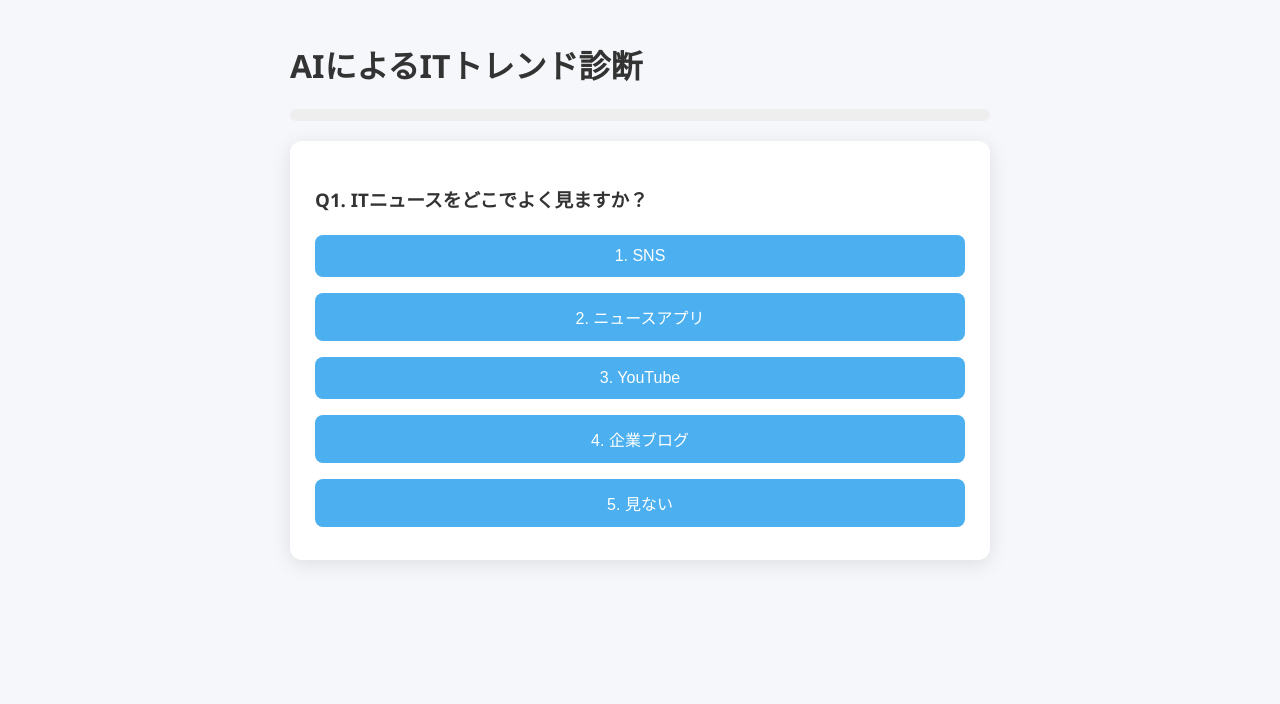
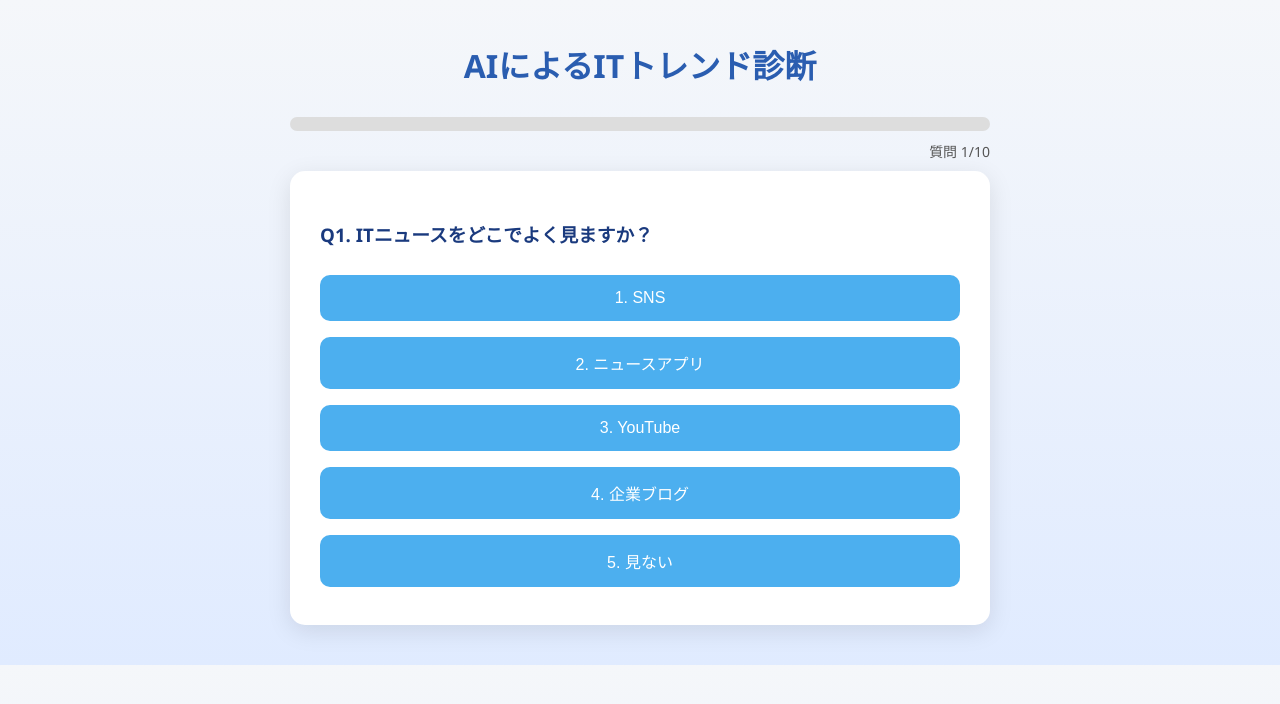
Before and after one commit to xinanteng065-ship-it/IT-AI, a plain HTML site: page index.html in a window 1280 px wide. Drawn offline with Linux system fonts and the light colour scheme.

Commit message:
Add files via upload

```diff
--- a/index.html
+++ b/index.html
@@ -5,20 +5,31 @@
 <meta name="viewport" content="width=device-width, initial-scale=1.0">
 <title>ITトレンド診断</title>
 <style>
+/* 全体 */
 body {
   font-family: 'Segoe UI', sans-serif;
-  background: #f5f7fa;
+  background: linear-gradient(to bottom, #f5f7fa, #e0ebff);
   color: #333;
   padding: 20px;
   max-width: 700px;
   margin: auto;
 }
+
+/* タイトル */
+h1 {
+  text-align: center;
+  color: #2a5db0;
+  margin-bottom: 30px;
+}
+
+/* 進捗バー */
 #progress-container {
   width: 100%;
-  background: #eee;
+  background: #ddd;
   border-radius: 8px;
-  margin-bottom: 20px;
-  height: 12px;
+  margin-bottom: 10px;
+  height: 14px;
+  overflow: hidden;
 }
 #progress-bar {
   height: 100%;
@@ -27,19 +38,40 @@ body {
   border-radius: 8px;
   transition: width 0.3s;
 }
-.quiz-card {
+
+/* 質問番号表示 */
+#question-number {
+  text-align: right;
+  font-size: 14px;
+  color: #555;
+  margin-bottom: 10px;
+}
+
+/* カードスタイル */
+.quiz-card, .result-card {
   background: #fff;
-  padding: 25px;
-  border-radius: 12px;
-  box-shadow: 0 4px 20px rgba(0,0,0,0.1);
+  padding: 30px;
+  border-radius: 15px;
+  box-shadow: 0 6px 25px rgba(0,0,0,0.1);
   margin-bottom: 20px;
+  transition: transform 0.2s;
 }
-.quiz-card h3 { margin-bottom: 15px; }
-.quiz-card button {
+.quiz-card:hover {
+  transform: translateY(-2px);
+}
+
+/* 問題タイトル */
+.quiz-card h3 {
+  margin-bottom: 20px;
+  color: #1a3a7e;
+}
+
+/* 選択ボタン */
+.quiz-card button, #back-button {
   width: 100%;
-  padding: 12px;
+  padding: 14px;
   margin: 8px 0;
-  border-radius: 8px;
+  border-radius: 10px;
   border: none;
   background: #4cafef;
   color: #fff;
@@ -47,19 +79,36 @@ body {
   cursor: pointer;
   transition: 0.2s;
 }
-.quiz-card button:hover { background: #2196f3; }
-.result-card {
-  background: #fff;
-  padding: 25px;
-  border-radius: 12px;
-  box-shadow: 0 4px 20px rgba(0,0,0,0.1);
-  margin-top: 20px;
+.quiz-card button:hover, #back-button:hover {
+  background: #2196f3;
+}
+
+/* 戻るボタン */
+#back-button {
+  background: #aaa;
+  margin-top: 10px;
+}
+#back-button:hover {
+  background: #888;
+}
+
+/* 結果カード */
+.result-card h2 {
+  color: #2a5db0;
+  margin-bottom: 15px;
+}
+.result-card pre {
+  white-space: pre-wrap;
+  font-size: 15px;
 }
 </style>
 </head>
 <body>
+
 <h1>AIによるITトレンド診断</h1>
+
 <div id="progress-container"><div id="progress-bar"></div></div>
+<div id="question-number"></div>
 <div id="quiz-container"></div>
 <div id="result-container" style="display:none;"></div>
 
@@ -76,6 +125,7 @@ const questions = [
 "興味がある働き方は？",
 "好きなタイプのITニュースは？"
 ];
+
 const choices = [
 ["SNS","ニュースアプリ","YouTube","企業ブログ","見ない"],
 ["AI","Web3","セキュリティ","クラウド","開発"],
@@ -94,9 +144,11 @@ let answers = [];
 const quizContainer = document.getElementById("quiz-container");
 const resultContainer = document.getElementById("result-container");
 const progressBar = document.getElementById("progress-bar");
+const questionNumber = document.getElementById("question-number");
 
 function updateProgress() {
   progressBar.style.width = ((current/questions.length)*100) + "%";
+  questionNumber.textContent = `質問 ${current+1}/${questions.length}`;
 }
 
 function showQuestion() {
@@ -105,17 +157,25 @@ function showQuestion() {
     <div class="quiz-card">
       <h3>Q${current+1}. ${questions[current]}</h3>
       ${choices[current].map((c,i)=>`<button onclick="selectAnswer('${c}')">${i+1}. ${c}</button>`).join("")}
+      ${current>0?'<button id="back-button" onclick="goBack()">戻る</button>':''}
     </div>
   `;
 }
 
 function selectAnswer(choice) {
-  answers.push(choice);
+  answers[current] = choice;
   current++;
   if(current<questions.length){
     showQuestion();
   }else{
     submitAnswers();
+  }
+}
+
+function goBack() {
+  if(current>0){
+    current--;
+    showQuestion();
   }
 }
 
```
